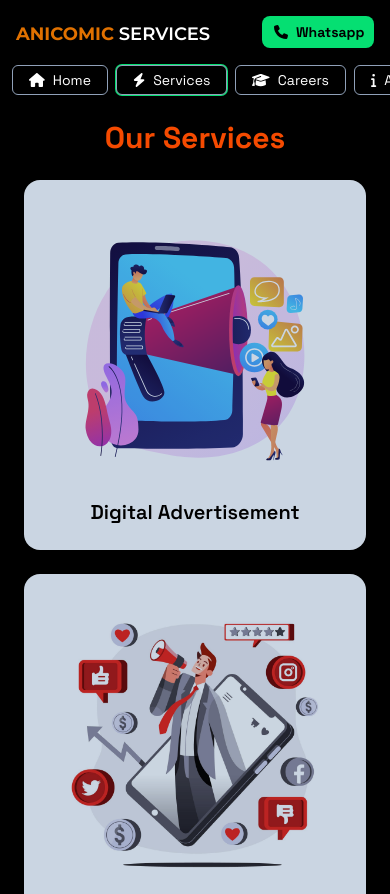
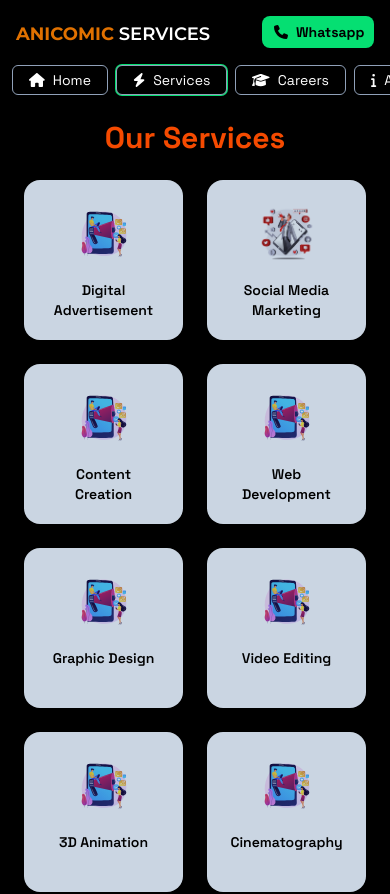
Before and after one commit to deveshwadibhasme/anicomic-india, a React (Vite) app: page /services in a window 390 px wide. Shown: the top 894 px of the page. Built offline with nearby package versions, Linux system fonts and the light colour scheme; a web font is replaced by a local one.

Commit message:
service page update

```diff
--- a/src/pages/Services.jsx
+++ b/src/pages/Services.jsx
@@ -66,33 +66,34 @@ const Services = () => {
       <h1 className="text-3xl md:text-4xl lg:text-5xl font-bold text-center text-orange-600 mt-30 md:mt-20">
         Our Services
       </h1>
-      <div className="grid grid-cols-1 sm:grid-cols-2 md:grid-cols-3 lg:grid-cols-4 gap-6 p-6 min-h-[200px] md:min-h-[400px] xl:min-h-[500px]">
+      <div className="grid grid-cols-2 sm:grid-cols-2 md:grid-cols-3 lg:grid-cols-4 gap-6 p-6 min-h-[300px] md:min-h-[400px] xl:min-h-[500px]">
         {services.map((service, index) => (
           <motion.div
             initial={{ opacity: 0.4, scale: 0.3 }}
             whileInView={{ opacity: 1, scale: 1 }}
             transition={{ duration: 0.5 }}
-            onHoverStart={()=>handleHover(index)}
+            onHoverStart={() => handleHover(index)}
             key={index}
-            className={`relative p-6 z-20 bg-slate-300 text-black rounded-2xl shadow-lg flex flex-col items-center text-center h-full md:h-85 overflow-y-hidden cursor-pointer`}
+            className={`relative p-6 z-20 bg-slate-300 text-black rounded-2xl shadow-lg flex flex-col items-center text-center h-40 md:h-85 overflow-y-hidden cursor-pointer group overflow-x-hidden peer`}
           >
             <img
-              className="mix-blend-multiply peer"
+              className="mix-blend-multiply group peer md:h-64 md:w-64 h-15 w-15 mb-4"
               src={service.icon}
               alt=""
             />
-            <h3 className="text-xl font-semibold">{service.title}</h3>
-            <motion.div
-              initial={{ y: 100 }}
-              animate={{ y: -280 }}
-              transition={{ duration: 0.8 }}
-              className={`bg-orange-400/80 hidden peer-hover:block w-68 min-h-85 transition-transform duration-300 h-full z-10`}
+            <h3 className="text-sm md:text-xl font-semibold">{service.title}</h3>
+            <div
+              className={`bg-orange-400/80 flex flex-col items-center justify-center translate-y-20 group-hover:-translate-y-full peer-focus-within::-translate-y-full  w-full h-full transition-transform duration-500 z-10 gap-4 absolute top-full`}
             >
-              <p className="text-slate-800 mt-2 peer h-full">
-                {service.description}
-              </p>
-              <Link>Go with Service</Link>
-            </motion.div>
+              <p className="text-slate-800 peer">{service.description}</p>
+              <Link
+                className="w-[60%] h-8 bg-orange-600 flex items-center justify-center rounded-2xl hover:bg-orange-500 text-white"
+                to={"/contact"}
+
+              >
+                Go with Service
+              </Link>
+            </div>
           </motion.div>
         ))}
       </div>
```
Also changed, not shown: 1 other file (tests, documents, lock files or other folders).
